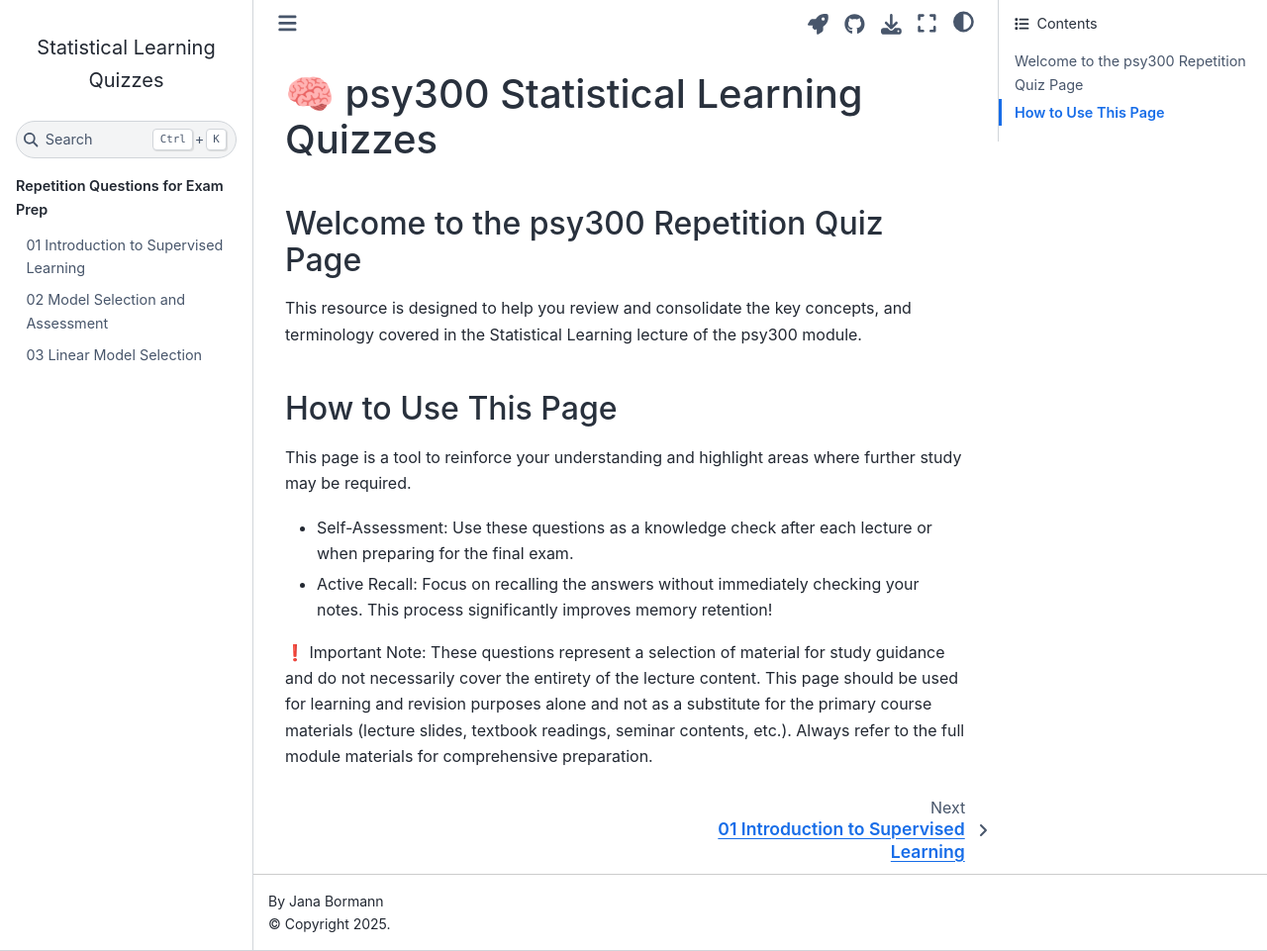
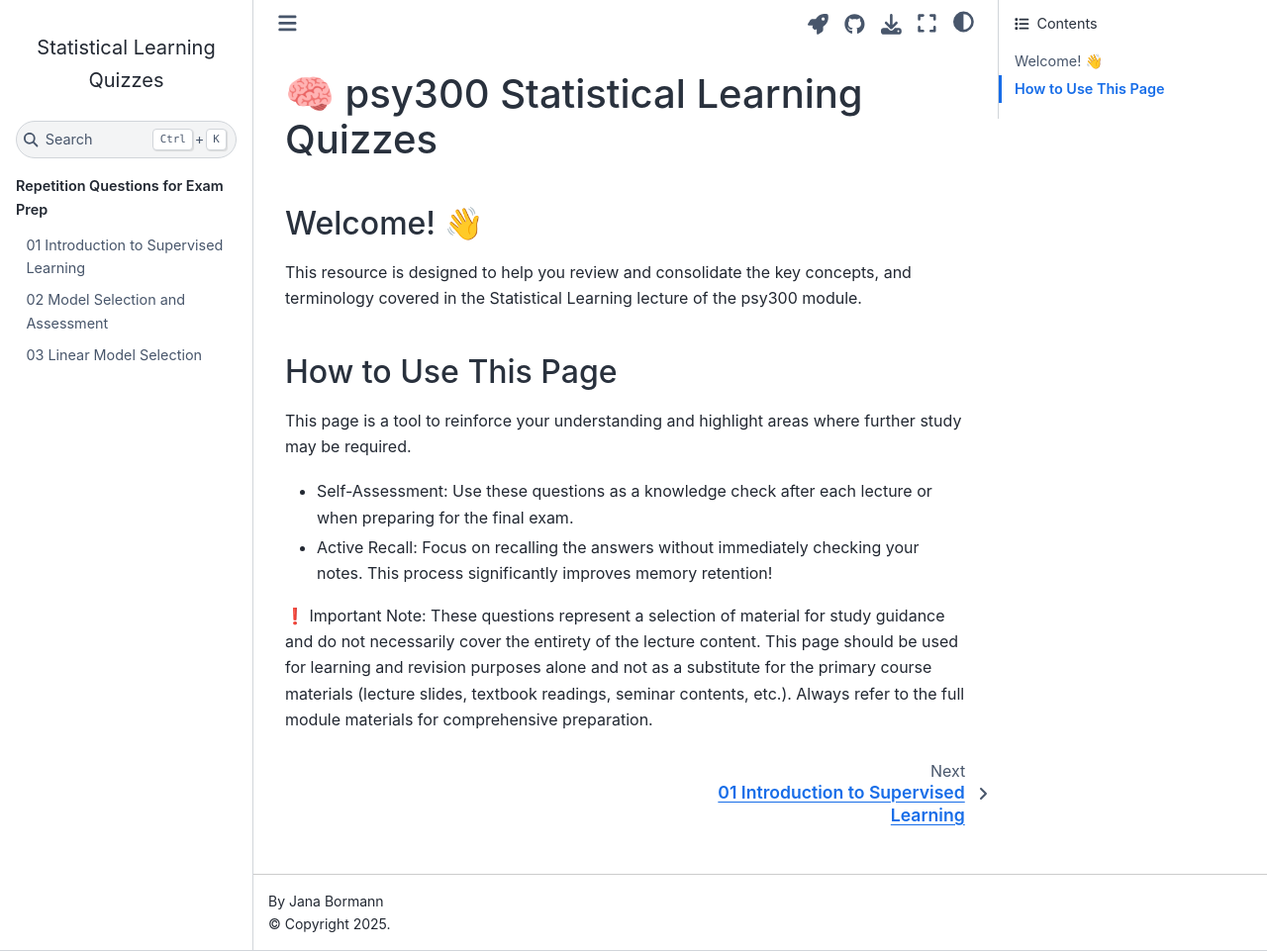
Before and after one commit to janaja92/psy300_tut, a Jupyter Book: the page built from book/introduction.md, in a window 1280 px wide and 961 px high. Shown: the whole window at 99% size. Built offline with Jupyter Book 1.0.4 settings and Sphinx 7.4.7 and the Sphinx Book theme 1.1.4, drawn with Linux system fonts in a browser that asks for light colours; comment, search, counter and statistics services are not loaded.

Commit message:
changes structure

```diff
--- a/book/introduction.md
+++ b/book/introduction.md
@@ -14,7 +14,7 @@ kernelspec:
 
 # 🧠 psy300 Statistical Learning Quizzes
 
-## Welcome to the psy300 Repetition Quiz Page
+## Welcome! 👋
 
 This resource is designed to help you review and consolidate the key concepts, and terminology covered in the Statistical Learning lecture of the psy300 module.
 
```
Also changed, not shown: book/02_lec/02_model_selection_and_assessment.ipynb, book/03_lec/03_linear_model_selection.ipynb.
